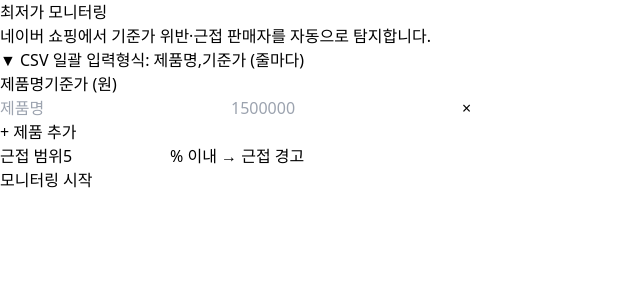
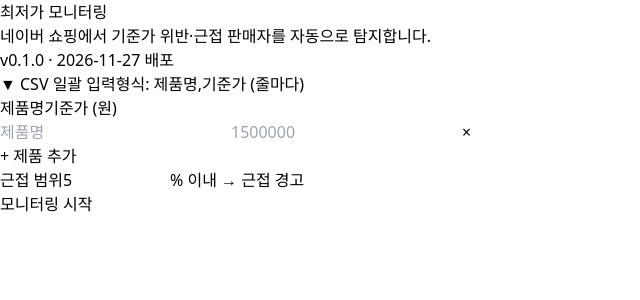
Before and after one commit to pbgeo/price-monitor, a Next.js app: page / in a window 1280 px wide. Shown: the top 300 px of the page, without its empty margins (0-640 px from the left). Built offline with nearby package versions, Linux system fonts and the light colour scheme.

Commit message:
feat: version/build date in header

```diff
--- a/src/app/page.tsx
+++ b/src/app/page.tsx
@@ -4,6 +4,9 @@
 import ProductForm from "./components/ProductForm";
 import ResultCard from "./components/ResultCard";
 import { ProductInput, ProductResult } from "@/lib/types";
+
+const VERSION = process.env.NEXT_PUBLIC_VERSION ?? "";
+const BUILD_DATE = process.env.NEXT_PUBLIC_BUILD_DATE ?? "";
 
 export default function Home() {
   const [results, setResults] = useState<ProductResult[]>([]);
@@ -66,6 +69,11 @@
           <p className="text-gray-500 mt-1 text-sm">
             네이버 쇼핑에서 기준가 위반·근접 판매자를 자동으로 탐지합니다.
           </p>
+          {VERSION && BUILD_DATE && (
+            <p className="text-gray-400 mt-1 text-xs">
+              v{VERSION} · {BUILD_DATE} 배포
+            </p>
+          )}
         </div>
 
         {/* 입력 폼 */}
```
